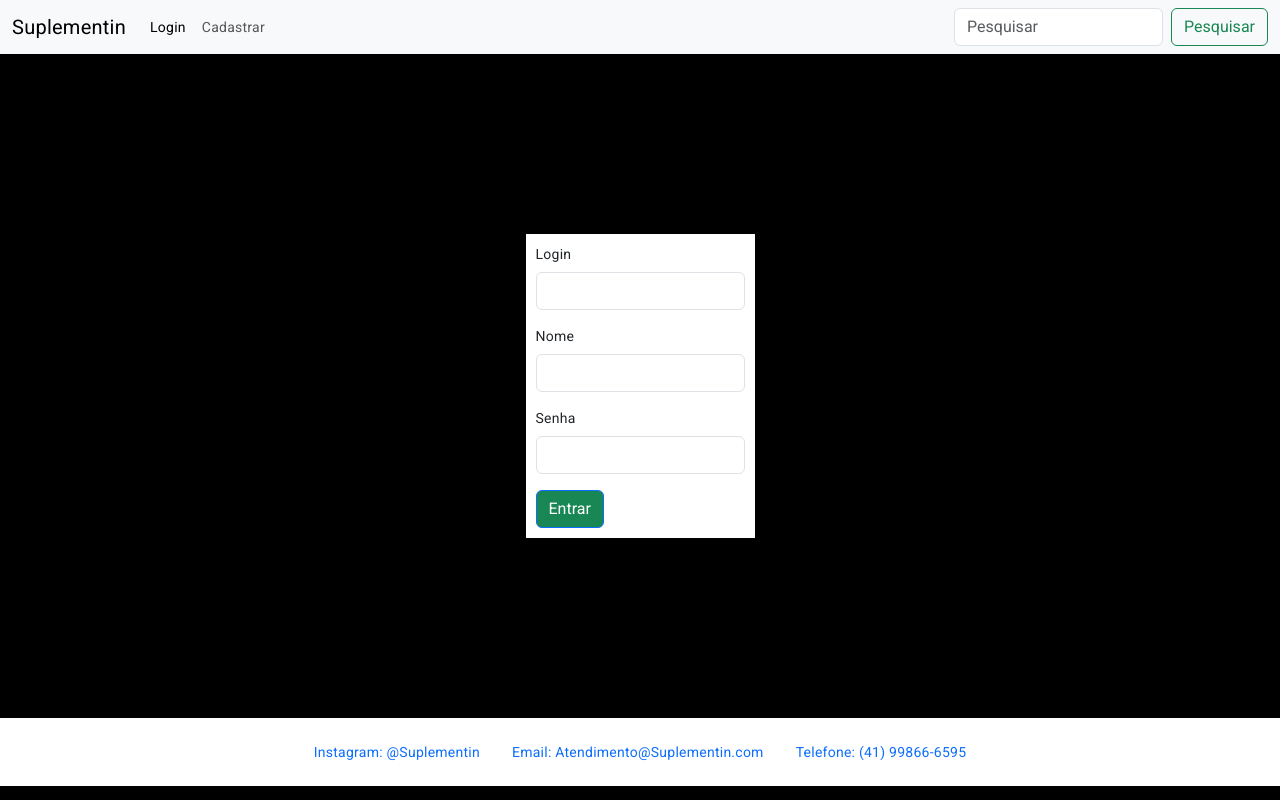
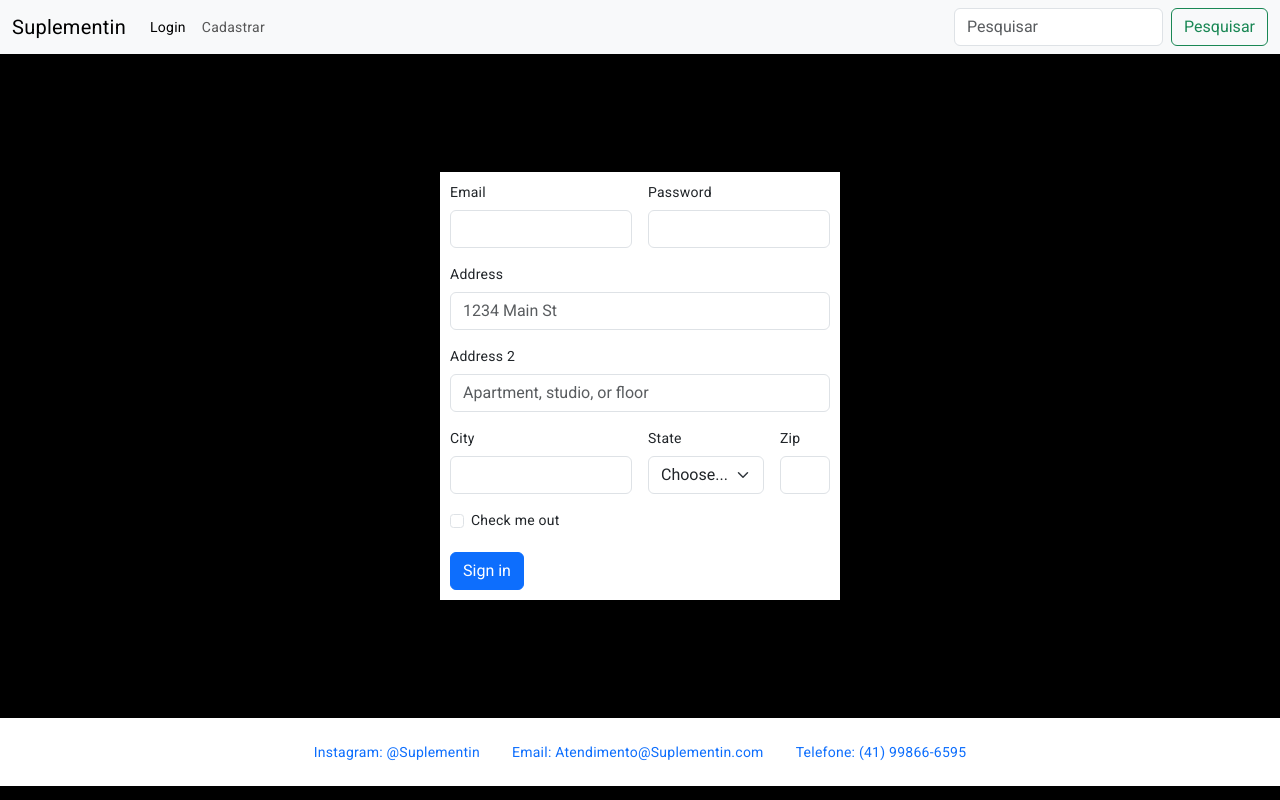
Before and after one commit to jvg21/SiteLojaSuplementos, an Angular app: page /Cadastro in a window 1280 px wide. Built offline with nearby package versions, Linux system fonts and the light colour scheme.

Commit message:
Update cadastro.component.html

```diff
--- a/src/app/components/Cliente/cadastro/cadastro.component.html
+++ b/src/app/components/Cliente/cadastro/cadastro.component.html
@@ -1,24 +1,47 @@
-<form style="background-color: white;padding: 10px;">
+<form style="background-color: white;padding: 10px;width: 400px;">
 
-    <div class="mb-3">
-
-        <label for="InputEmail" class="form-label">Login</label>
-        <input type="email" class="form-control" id="InputEmail" aria-describedby="emailHelp">
-
-      </div>
-
-      <div class="mb-3">
-        <label for="InputName" class="form-label">Nome</label>
-        <input type="text" class="form-control" id="InputName">
-      </div>
-
-      <div class="mb-3">
-
-        <label for="InputPassword" class="form-label">Senha</label>
-        <input type="password" class="form-control" id="InputPassword">
-
-      </div>
-
-      <button type="submit" class="btn btn-primary bg-success">Entrar</button>
+    <form class="row g-3">
+        <div class="col-md-6">
+          <label for="inputEmail4" class="form-label">Email</label>
+          <input type="email" class="form-control" id="inputEmail4">
+        </div>
+        <div class="col-md-6">
+          <label for="inputPassword4" class="form-label">Password</label>
+          <input type="password" class="form-control" id="inputPassword4">
+        </div>
+        <div class="col-12">
+          <label for="inputAddress" class="form-label">Address</label>
+          <input type="text" class="form-control" id="inputAddress" placeholder="1234 Main St">
+        </div>
+        <div class="col-12">
+          <label for="inputAddress2" class="form-label">Address 2</label>
+          <input type="text" class="form-control" id="inputAddress2" placeholder="Apartment, studio, or floor">
+        </div>
+        <div class="col-md-6">
+          <label for="inputCity" class="form-label">City</label>
+          <input type="text" class="form-control" id="inputCity">
+        </div>
+        <div class="col-md-4">
+          <label for="inputState" class="form-label">State</label>
+          <select id="inputState" class="form-select">
+            <option selected>Choose...</option>
+            <option>...</option>
+          </select>
+        </div>
+        <div class="col-md-2">
+          <label for="inputZip" class="form-label">Zip</label>
+          <input type="text" class="form-control" id="inputZip">
+        </div>
+        <div class="col-12">
+          <div class="form-check">
+            <input class="form-check-input" type="checkbox" id="gridCheck">
+            <label class="form-check-label" for="gridCheck">
+              Check me out
+            </label>
+          </div>
+        </div>
+        <div class="col-12">
+          <button type="submit" class="btn btn-primary">Sign in</button>
+        </div>
 
 </form>
```
